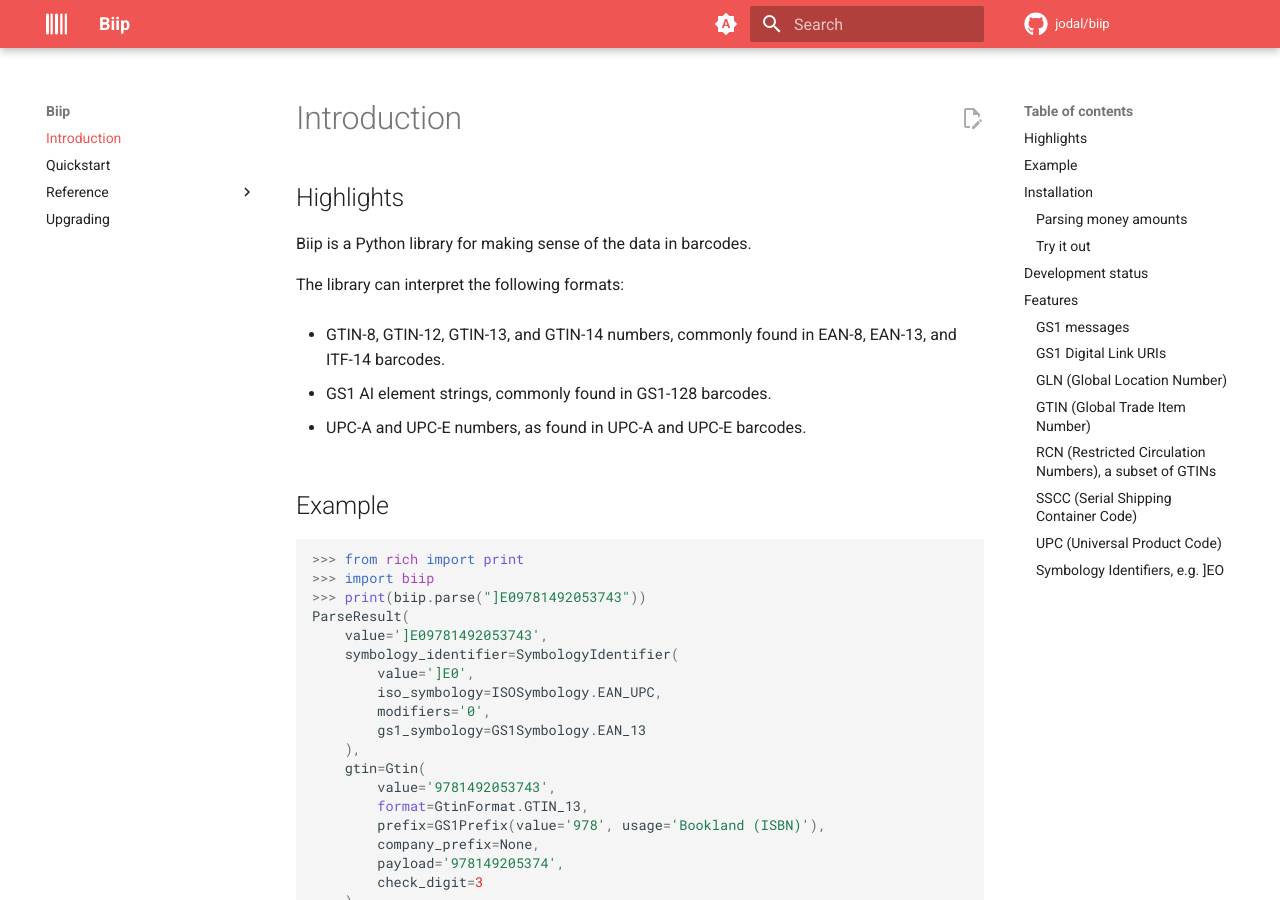
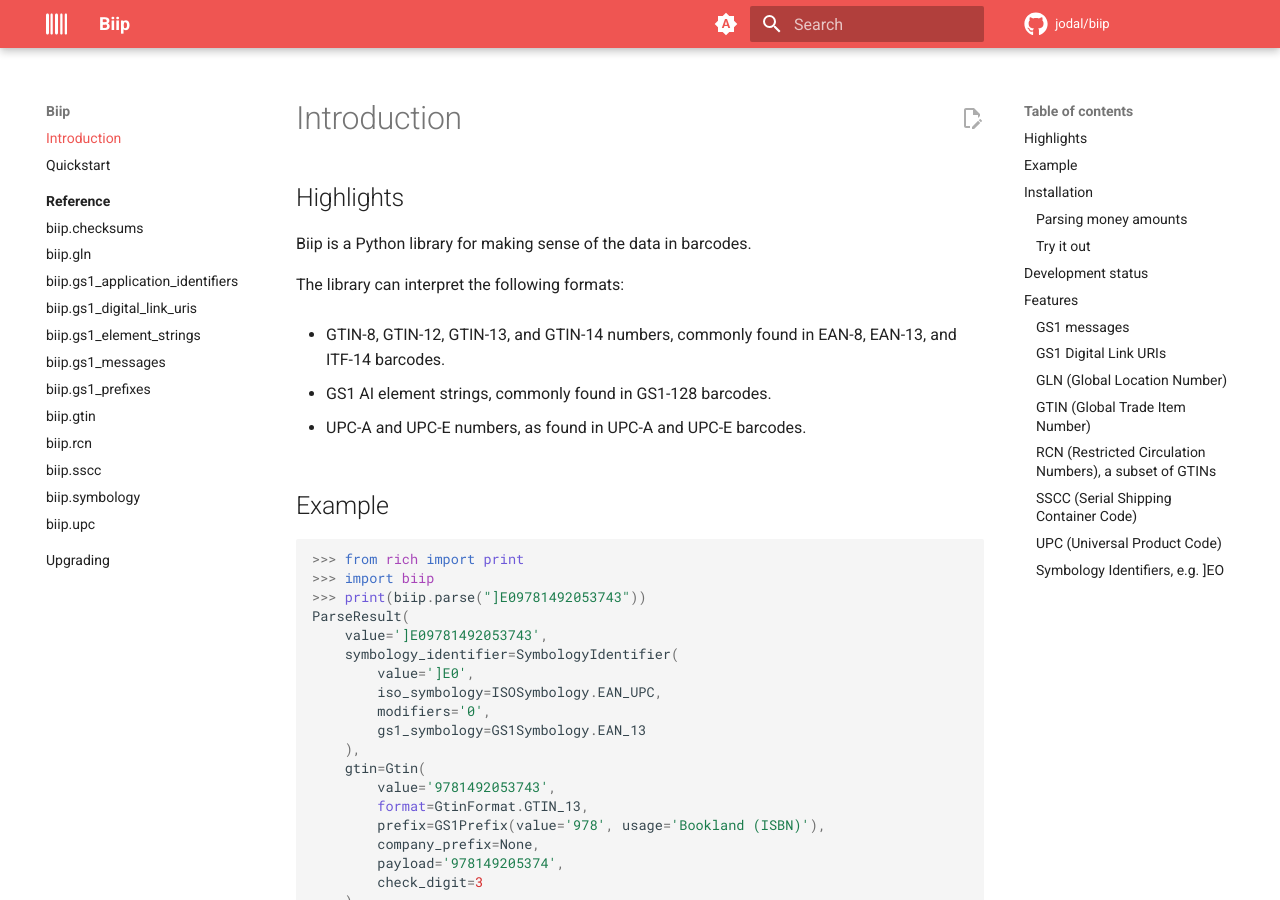
Before and after one commit to jodal/biip, an MkDocs documentation site: the page built from docs/index.md, in a window 1280 px wide and 900 px high. Built offline with MkDocs 1.6.1 and Material for MkDocs 9.7.7, drawn with Linux system fonts in a browser that asks for light colours; comment, search, counter and statistics services are not loaded.

Commit message:
docs: Enable more navigation features

```diff
--- a/mkdocs.yml
+++ b/mkdocs.yml
@@ -77,6 +77,10 @@
   features:
     - content.action.edit
     - navigation.footer
+    - navigation.indexes
+    - navigation.instant
+    - navigation.instant.progress
+    - navigation.sections
   icon:
     logo: fontawesome/solid/barcode
     repo: fontawesome/brands/github
```
